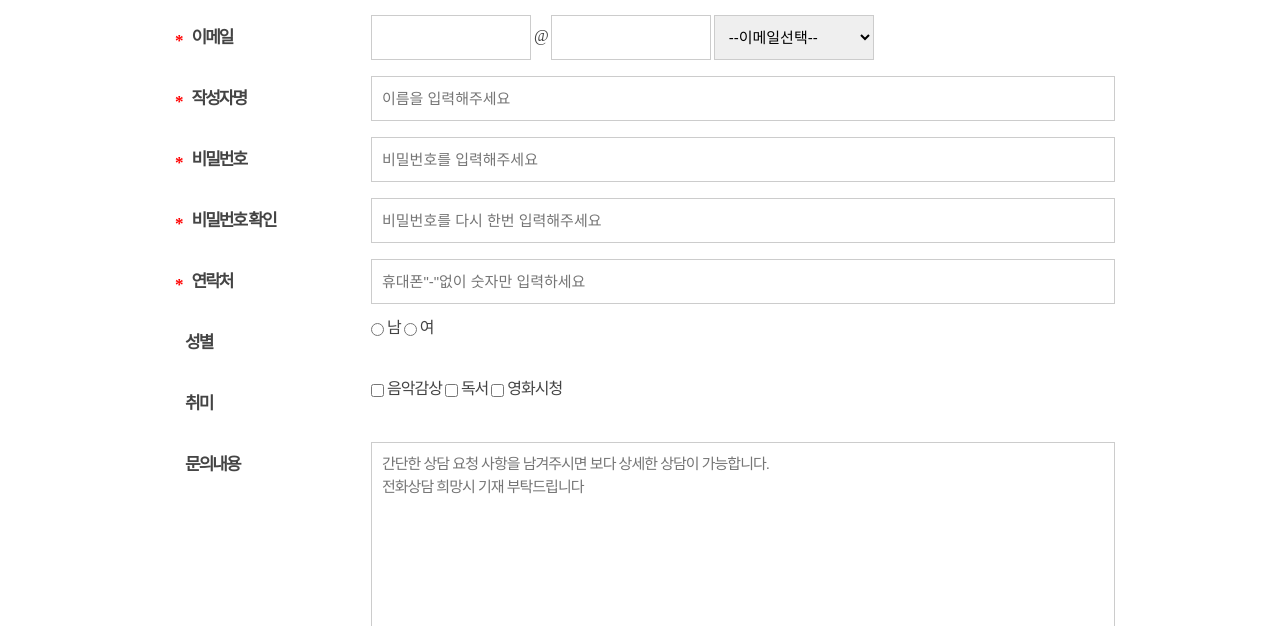
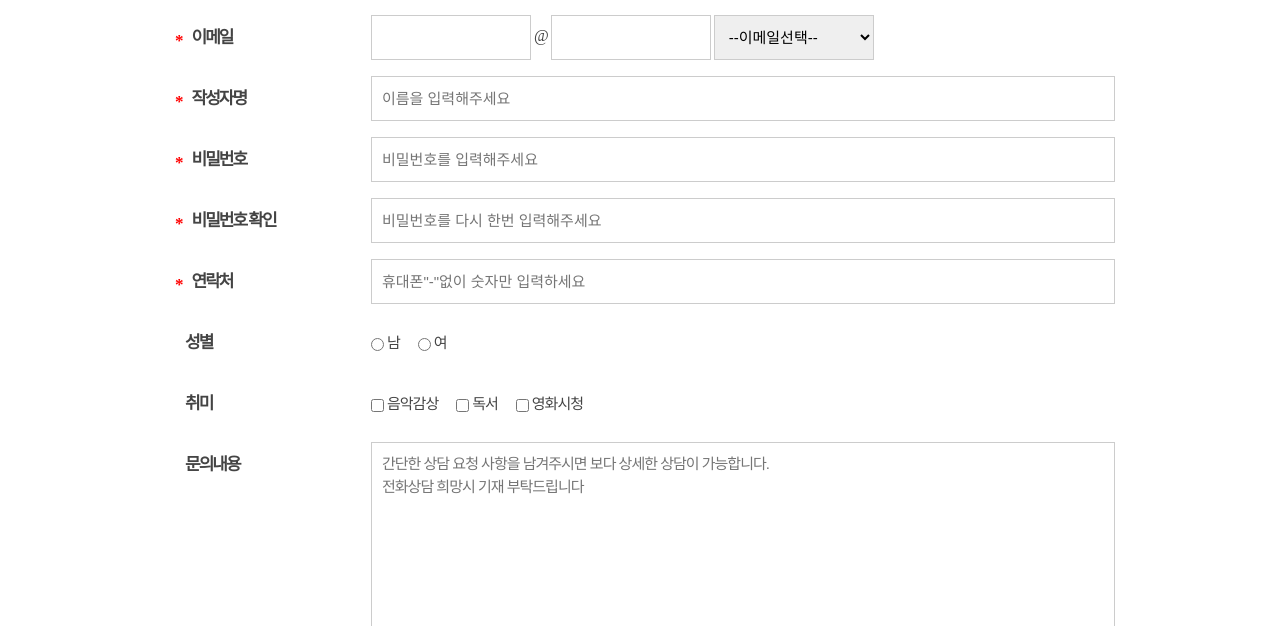
Before and after one commit to ab0570/tour, a plain HTML site: page join.html in a window 1280 px wide. Shown: the part 530-1156 px from the top of the page. Drawn offline with Linux system fonts and the light colour scheme.

Commit message:
5월18일 1차수정

```diff
--- a/css/join.css
+++ b/css/join.css
@@ -45,3 +45,8 @@ background: #000; color: #fff; border: none; font-size:20px;
 border-radius: 5px; margin:0 10px;}
 .join_form .btn input [type='reset'] {background: #555;}
 .join_form .btn input:hover {background: #f00;}
+.join_form .radio_area,
+.join_form .hobby_area {height: 45px; line-height: 45px;}
+.join_form .radio_area label,
+.join_form .hobby_area label {padding-right: 15px; font-size: 15px;
+color: #444;}
--- a/join.html
+++ b/join.html
@@ -136,7 +136,7 @@
 					</li>
 					<li class="cf">
                         <label class="tit_lbl">성별</label>
-                        <div class="app_content">
+                        <div class="app_content radio_area">
 							<input type="radio" id="male" name="gender">
 							<label for="male" class="gender">남</label>
 							<input type="radio" id="female" name="gender">
@@ -145,7 +145,7 @@
 					</li>
 					<li class="cf">
                         <label class="tit_lbl">취미</label>
-                        <div class="app_content">
+                        <div class="app_content hobby_area">
 							<input type="checkbox" id="hobby1" name="hobby1">
 							<label for="hobby1">음악감상</label>
 							<input type="checkbox" id="hobby2" name="hobby2">
```
